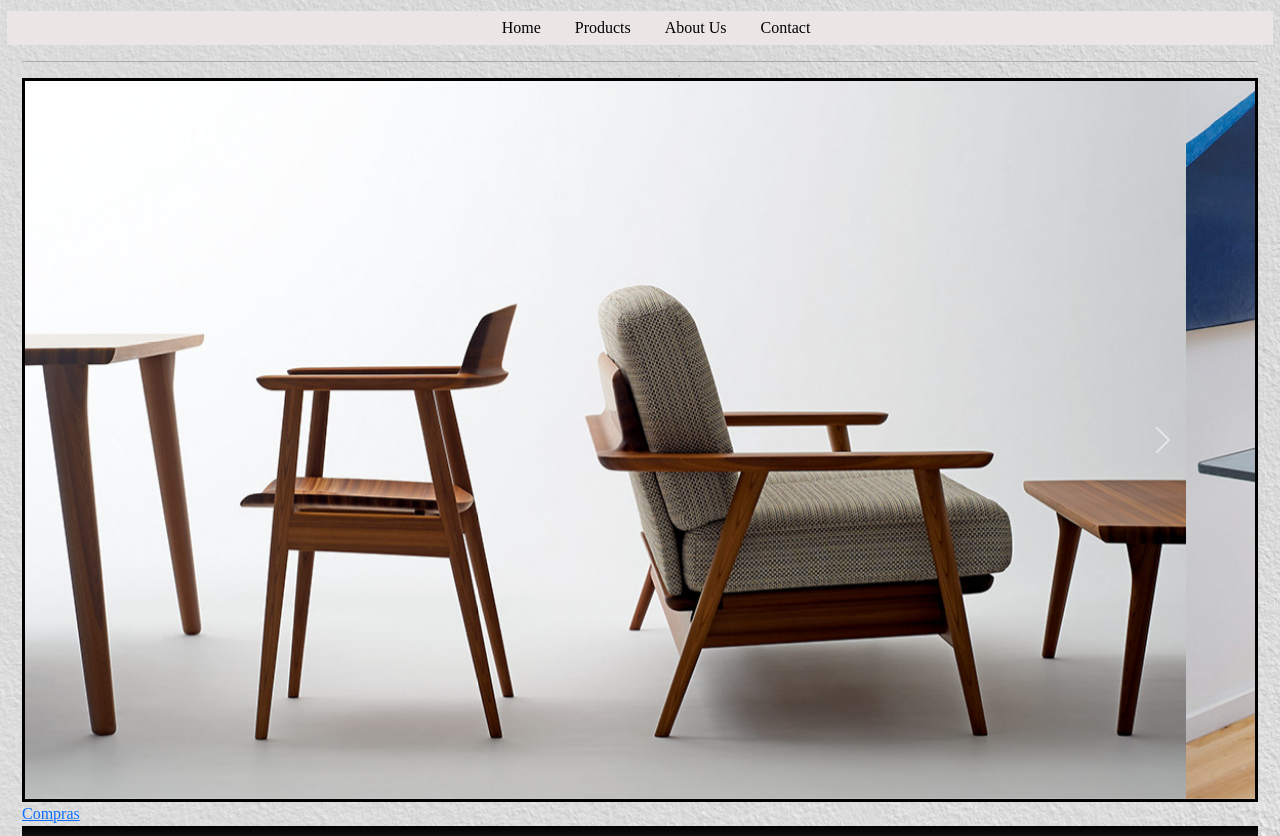
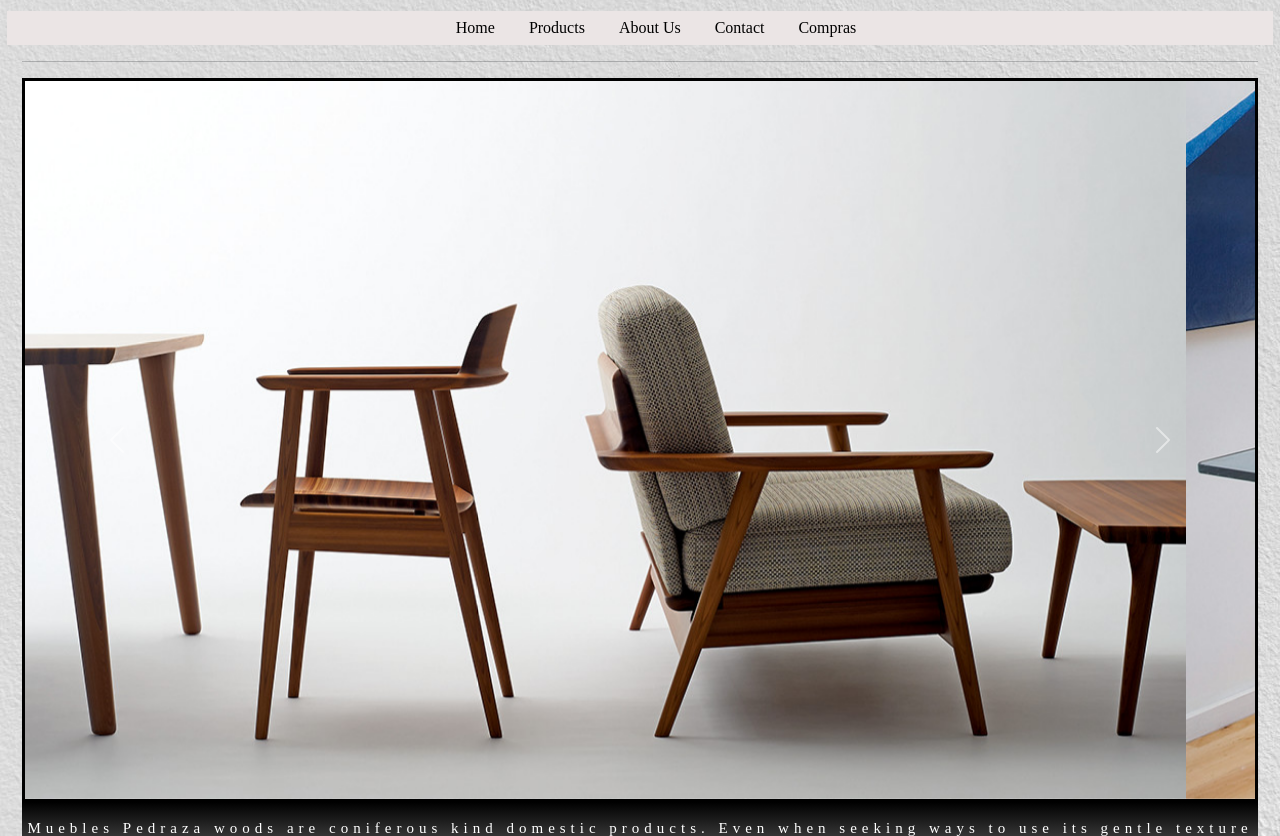
Before and after one commit to msmiri/MueblesPedraza, a website: page index.html in a window 1280 px wide. Shown: the part 236-1072 px from the top of the page. Drawn offline with nearby package versions, Linux system fonts and the light colour scheme; a web font is replaced by a local one.

Commit message:
Se agrega compras al menu de opciones

```diff
--- a/index.html
+++ b/index.html
@@ -34,6 +34,7 @@
                     <li class="navegador__item"><a class="navegador__link" href="./pages/product.html">Products</a></li>
                     <li class="navegador__item"><a class="navegador__link" href="./pages/aboutus.html">About Us</a></li>
                     <li class="navegador__item"><a class="navegador__link" href="./pages/contact.html">Contact</a></li>
+                    <li class="navegador__item"><a class="navegador__link" href="./pages/page404.html">Compras</a></li>
                 </ul>
             </nav>
         </div>
@@ -67,8 +68,6 @@
                             <span class="visually-hidden">Next</span>
                         </button>
                     </div>
-
-                    <a href="./pages/page404.html">Compras</a>
 
                     <article class="textGrad" class="textoCentrado">
                         Muebles Pedraza woods are coniferous kind domestic products.
```
